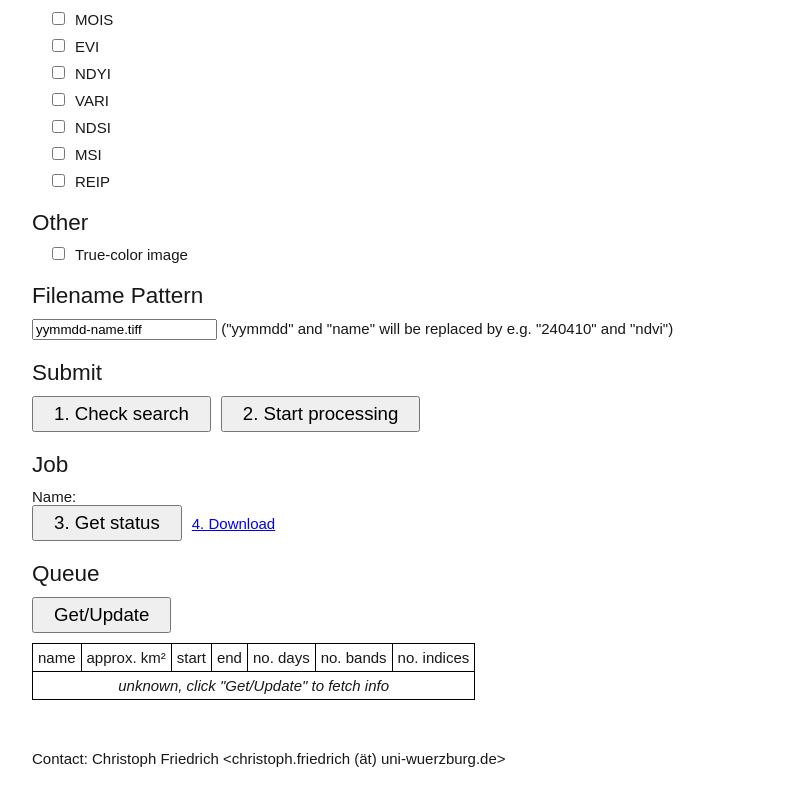
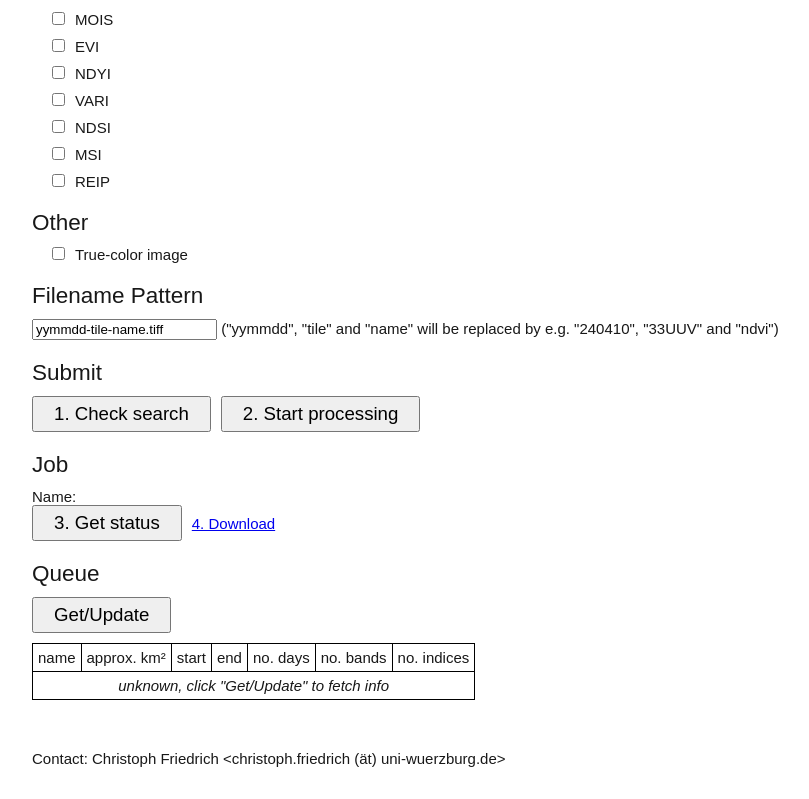
Before and after one commit to eo2cube/s2-batch-download, a Vue app in the folder ui/: page / in a window 1280 px wide. Shown: the part 831-1630 px from the top of the page, without its empty margins (0-809 px from the left). Built offline with nearby package versions, Linux system fonts and the light colour scheme.

Commit message:
Allow saving of multiple scenes per day (fix #1)

```diff
--- a/ui/src/App.vue
+++ b/ui/src/App.vue
@@ -31,7 +31,7 @@
   </div>
 
   <h2>Filename Pattern</h2>
-  <input v-model="pattern"> ("yymmdd" and "name" will be replaced by e.g. "240410" and "ndvi")
+  <input v-model="pattern"> ("yymmdd", "tile" and "name" will be replaced by e.g. "240410", "33UUV" and "ndvi")
 
   <h2>Submit</h2>
 
@@ -73,7 +73,7 @@ const max_cloud_cover = ref('50')
 const bands = ref(['red','green','blue']);
 const indices = ref(['ndvi']);
 const other = ref([]);
-const pattern = ref('yymmdd-name.tiff')
+const pattern = ref('yymmdd-tile-name.tiff')
 
 const jobname = ref(null);
 
```
Also changed, not shown: 1 other file (tests, documents, lock files or other folders).
